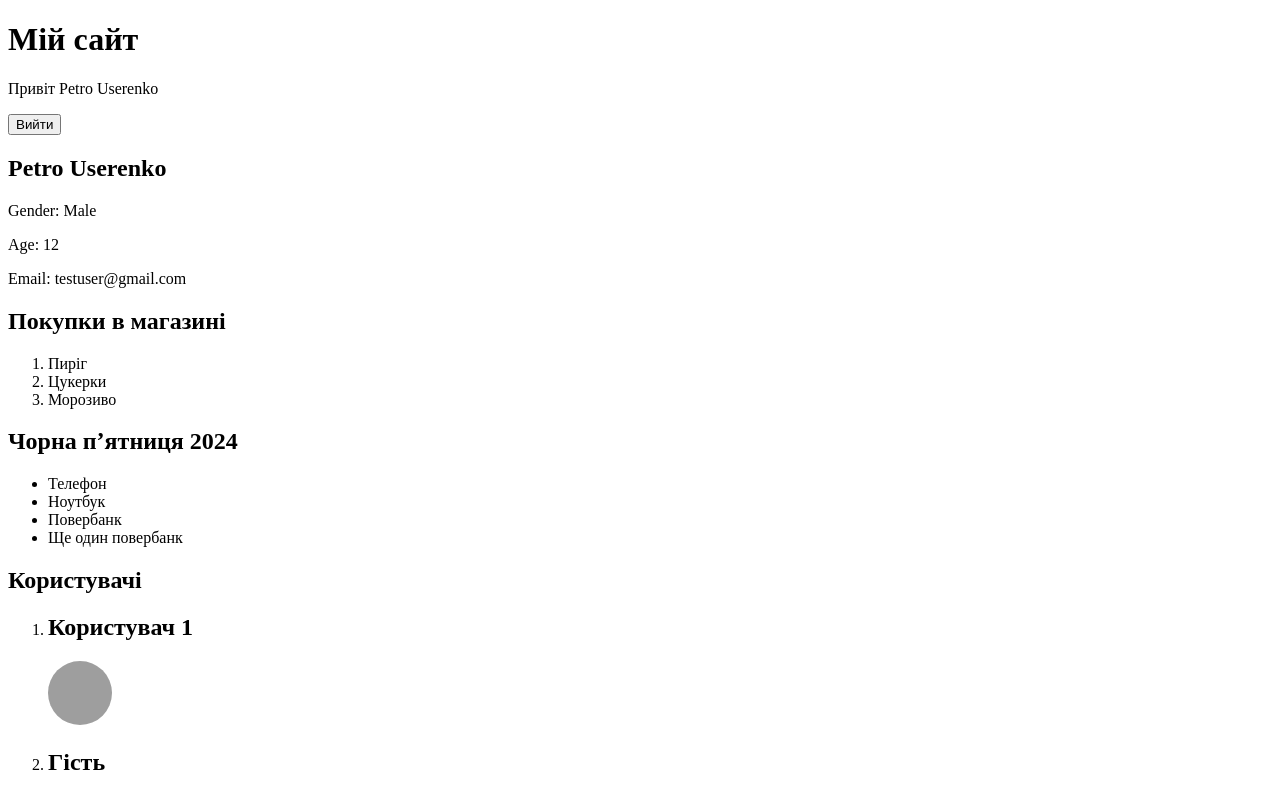
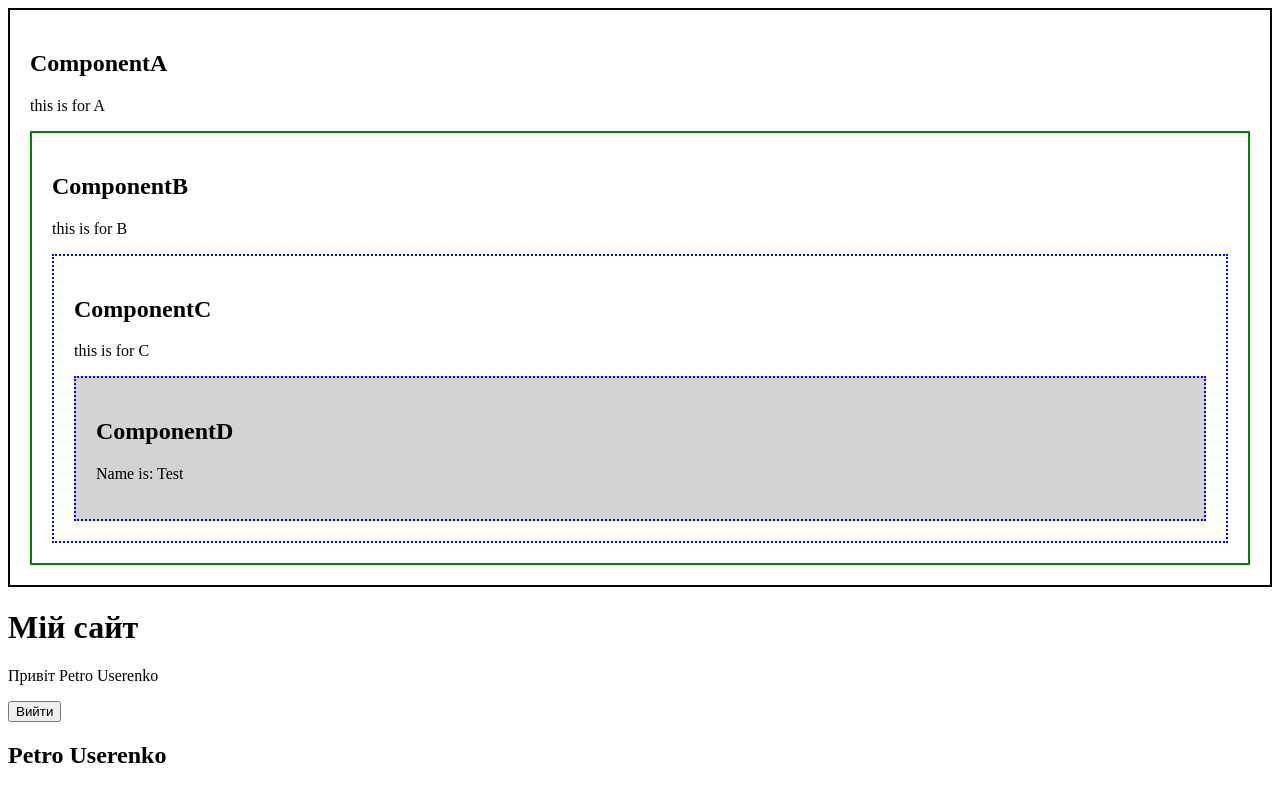
Before and after one commit to Illia-11/react-lessons2, a React (Vite) app: page / in a window 1280 px wide. Shown: the top 789 px of the page. Built offline with nearby package versions, Linux system fonts and the light colour scheme; grey boxes are pictures that could not be loaded.

Commit message:
Add drilling example

```diff
--- a/src/App.jsx
+++ b/src/App.jsx
@@ -8,6 +8,8 @@
 import List from "./components/List";
 import Avatar from "./components/Avatar";
 import GuestAvatar from "./components/GuestAvatar";
+import ComponentA from "./components/drillingComponents/A";
+
 
 // звичайний елемент у реакті
 const elem1 = React.createElement(
@@ -87,6 +89,7 @@
 
     return (
       <>
+      <ComponentA />
         <Header
           user={user}
           handleLogout={this.handleLogout}
--- /dev/null
+++ b/src/components/drillingComponents/A/index.jsx
@@ -0,0 +1,21 @@
+import React, { Component } from 'react';
+import ComponentB from '../B';
+class ComponentA extends Component {
+  state = {
+    name: 'Test',
+    forA : 'this is for A',
+    forB : 'this is for B',
+    forC : 'this is for C',
+  };
+  render() {
+    const { name, forA, forB, forC } = this.state;
+    return (
+      <article style={{ border: '2px solid black', padding: '20px' }}>
+        <h2>ComponentA</h2>
+        <p>{forA}</p>
+        <ComponentB name={name} forB={forB} forC={forC}/>
+      </article>
+    );
+  }
+}
+export default ComponentA;
--- /dev/null
+++ b/src/components/drillingComponents/B/index.jsx
@@ -0,0 +1,28 @@
+import React from 'react';
+import ComponentC from '../C';
+const ComponentB = (props) => {
+  const { forB, ...restOfBProps } = props;
+  return (
+    <article style={{ border: '2px solid green', padding: '20px' }}>
+      <h2>ComponentB</h2>
+      <p>{forB}</p>
+      <ComponentC {...restOfBProps} />
+    </article>
+  );
+};
+const ComponentAState = {
+  name: 'Test',
+  forA: 'this is for A',
+  forB: 'this is for B',
+  forC: 'this is for C',
+};
+const { forA, ...restOfA } = ComponentAState;
+// obj2 має містити усе окрім forA
+const ComponentBProps = {
+  ...restOfA,
+};
+const { forB, ...restOfBProps } = ComponentBProps;
+const ComponentCProps = {
+  ...restOfBProps,
+};
+export default ComponentB;
--- /dev/null
+++ b/src/components/drillingComponents/C/index.jsx
@@ -0,0 +1,13 @@
+import React from 'react';
+import ComponentD from '../D';
+const ComponentC = (props) => {
+  const { forC, ...restOfCProps } = props;
+  return (
+    <article style={{ border: '2px dotted blue', padding: '20px' }}>
+      <h2>ComponentC</h2>
+      <p>{forC}</p>
+      <ComponentD {...restOfCProps}/>
+    </article>
+  );
+};
+export default ComponentC;
--- /dev/null
+++ b/src/components/drillingComponents/D/index.jsx
@@ -0,0 +1,17 @@
+import React from 'react';
+const ComponentD = (props) => {
+  const { name } = props;
+  return (
+    <article
+      style={{
+        border: '2px dotted blue',
+        padding: '20px',
+        background: 'lightgray',
+      }}
+    >
+      <h2>ComponentD</h2>
+      <p>Name is: {name}</p>
+    </article>
+  );
+};
+export default ComponentD;
```
